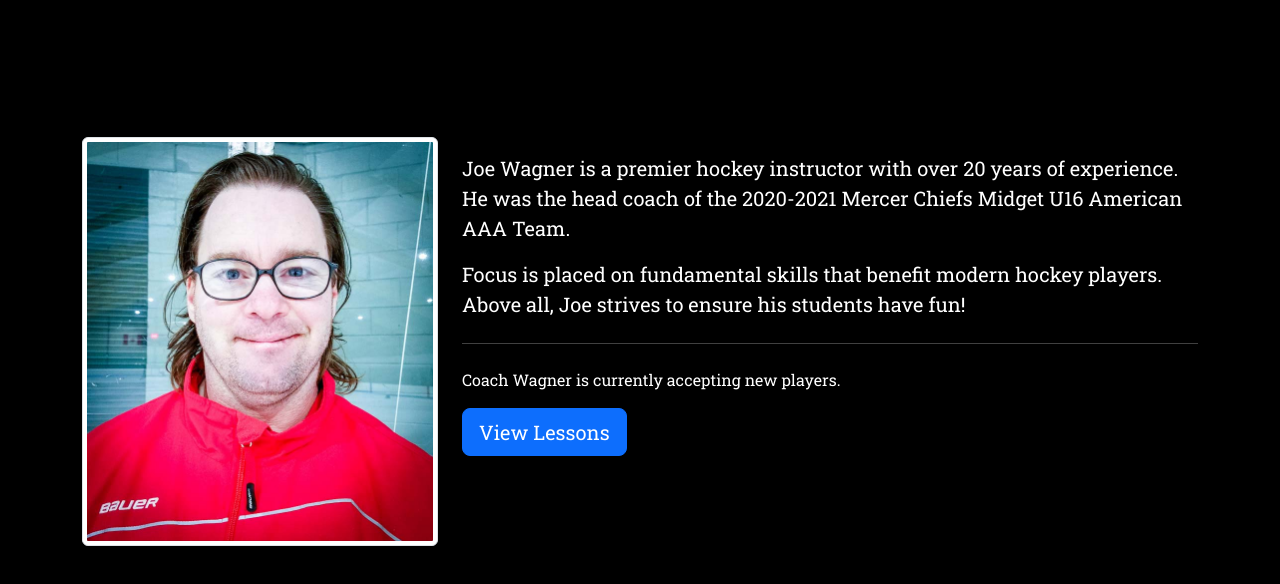
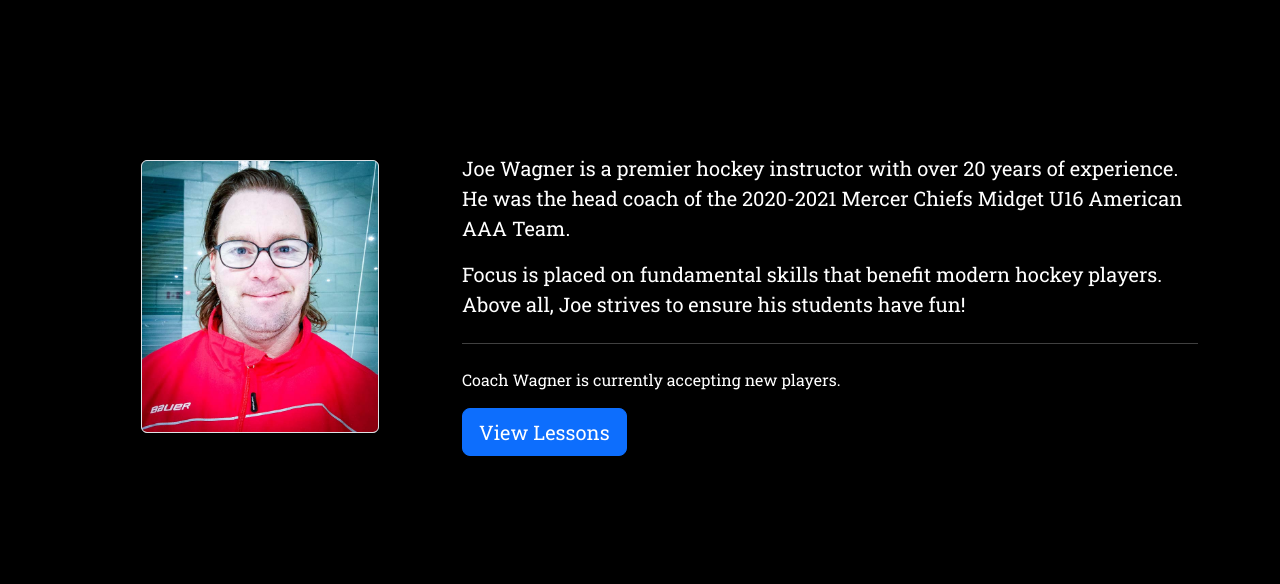
Before and after one commit to HockeyRATS/HockeyRATS.github.io, a Gatsby site: page / in a window 1280 px wide. Shown: the part 54-638 px from the top of the page. Built offline with nearby package versions, Linux system fonts and the light colour scheme; Gatsby itself is replaced by a stand-in of ours.

Commit message:
Use StaticImage for profile picture in index.tsx

```diff
--- a/src/pages/index.tsx
+++ b/src/pages/index.tsx
@@ -1,11 +1,10 @@
 import * as React from "react"
 import type { HeadFC, PageProps } from "gatsby"
+import { StaticImage } from "gatsby-plugin-image"
 import Button from "react-bootstrap/Button"
+import Col from "react-bootstrap/Col"
 import Container from "react-bootstrap/Container"
-import Col from "react-bootstrap/Col"
-import Image from "react-bootstrap/Image"
 import Row from "react-bootstrap/Row"
-import Profile from "./../images/joe-wagner-profile-800_medium.jpg"
 import Layout from "../components/layout"
 import SEO from "../components/seo"
 import {
@@ -13,7 +12,6 @@ import {
   buttonStyle,
   htmlStyle,
   jumbotronStyle,
-  profileStyle,
 } from "./index.module.css"
 
 const IndexPage: React.FC<PageProps> = () => {
@@ -25,11 +23,13 @@ const IndexPage: React.FC<PageProps> = () => {
             lg={4}
             className="d-flex justify-content-center align-items-center"
           >
-            <Image
-              src={Profile}
+            <StaticImage
+              src="../images/joe-wagner-profile-800_medium.jpg"
               alt="Coach Joe Wagner"
-              thumbnail={true}
-              className={profileStyle}
+              placeholder="blurred"
+              width={227.625}
+              height={262.387}
+              className="img-thumbnail"
             />
           </Col>
 
```
